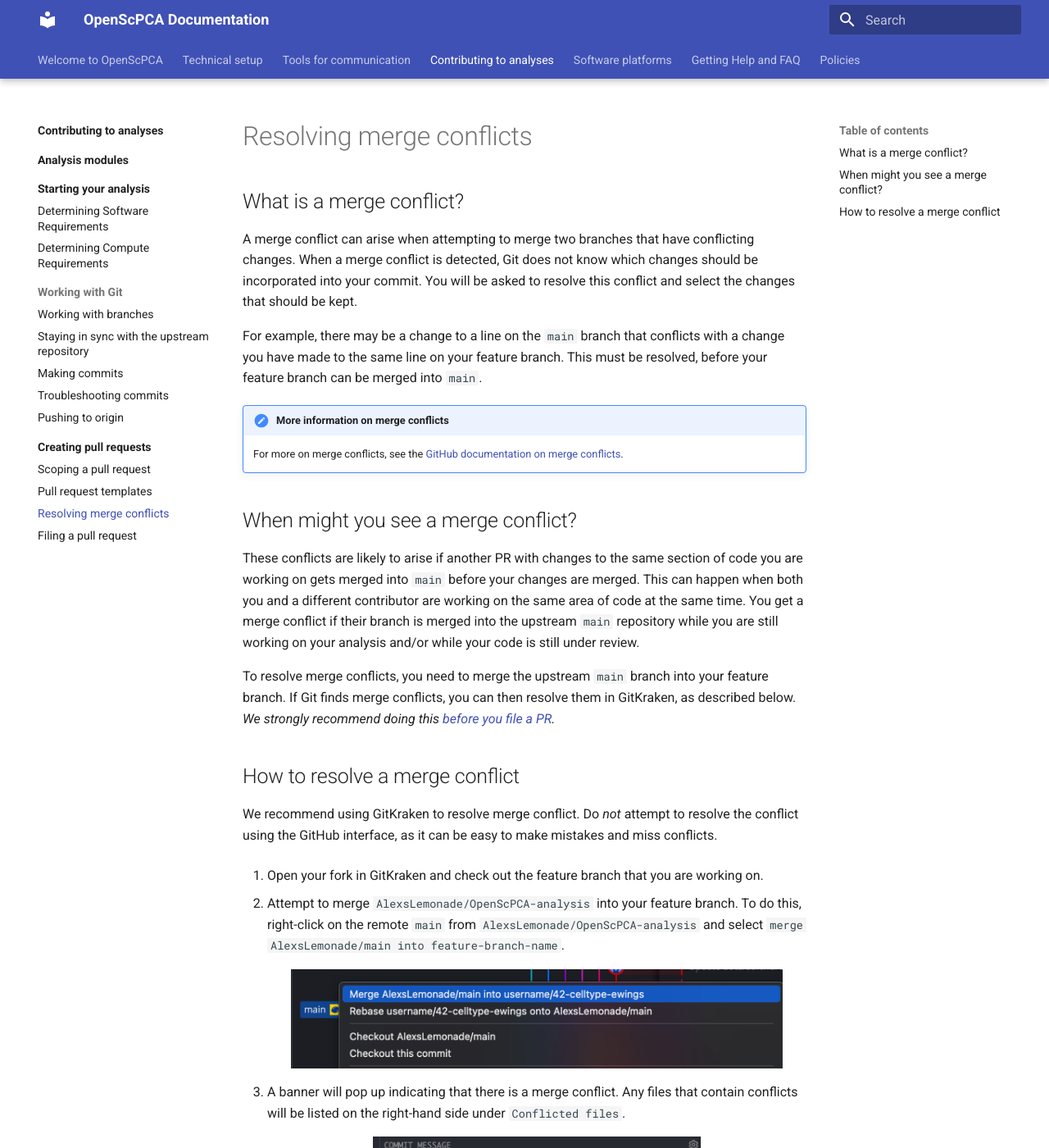
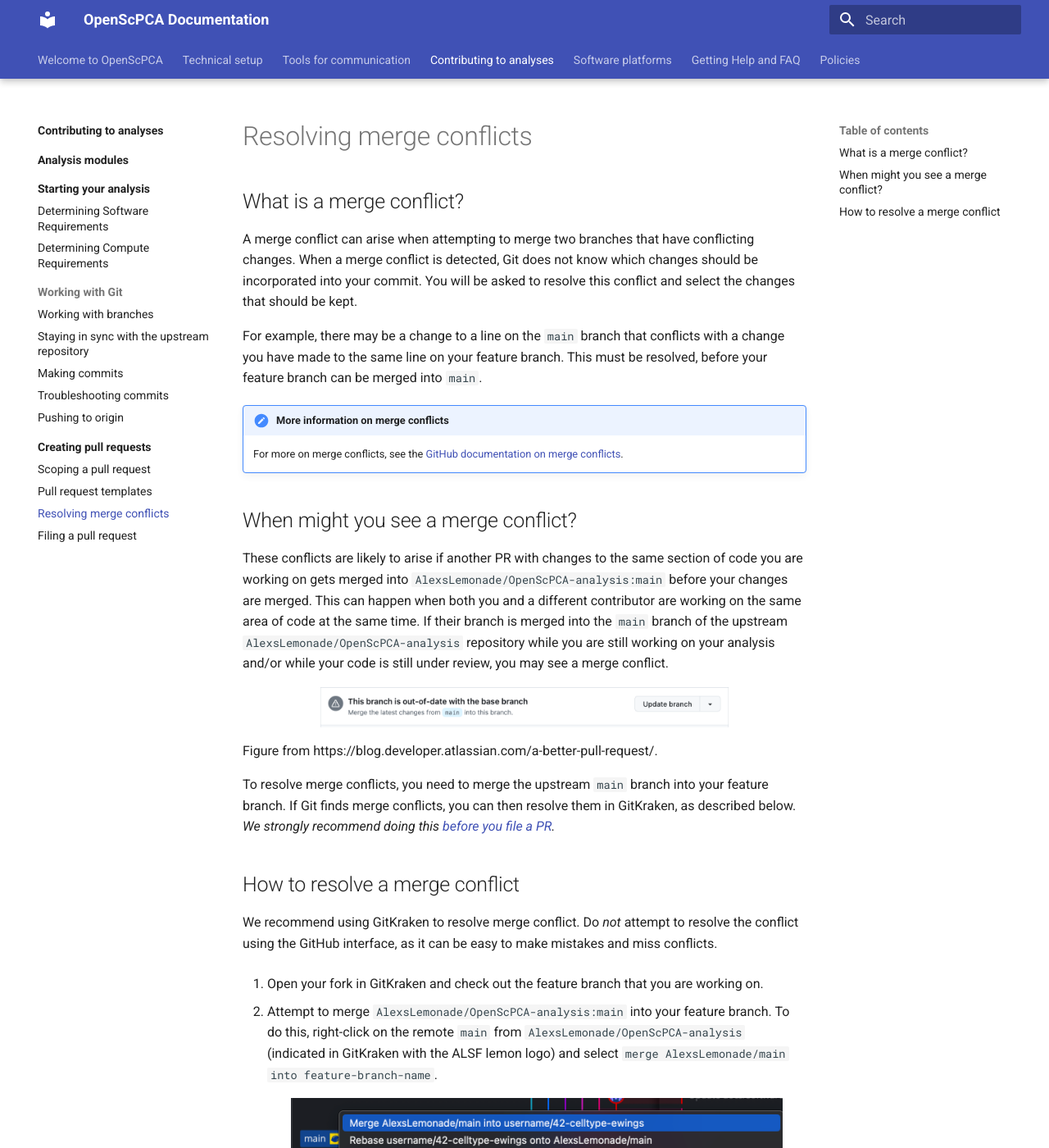
Before and after one commit to AlexsLemonade/OpenScPCA-analysis, an MkDocs documentation site: the page built from docs/contributing-to-analyses/creating-pull-requests/resolve-merge-conflicts.md, in a window 1280 px wide and 1400 px high. Shown: the whole window at 82% size. Built offline with MkDocs 1.6.1 and Material for MkDocs 9.7.7, drawn with Linux system fonts in a browser that asks for light colours.

Commit message:
some rewording

```diff
--- a/docs/contributing-to-analyses/creating-pull-requests/resolve-merge-conflicts.md
+++ b/docs/contributing-to-analyses/creating-pull-requests/resolve-merge-conflicts.md
@@ -14,9 +14,14 @@
 
 ## When might you see a merge conflict?
 
-These conflicts are likely to arise if another PR with changes to the same section of code you are working on gets merged into `main` before your changes are merged.
+These conflicts are likely to arise if another PR with changes to the same section of code you are working on gets merged into `AlexsLemonade/OpenScPCA-analysis:main` before your changes are merged.
 This can happen when both you and a different contributor are working on the same area of code at the same time.
-You get a merge conflict if their branch is merged into the upstream `main` repository while you are still working on your analysis and/or while your code is still under review.
+If their branch is merged into the `main` branch of the upstream `AlexsLemonade/OpenScPCA-analysis` repository while you are still working on your analysis and/or while your code is still under review, you may see a merge conflict.
+
+<figure markdown="span">
+    ![Merge conflicts example](../../img/resolve-merge-conflicts-1.png){width="500"}
+</figure>
+Figure from https://blog.developer.atlassian.com/a-better-pull-request/.
 
 To resolve merge conflicts, you need to merge the upstream `main` branch into your feature branch.
 If Git finds merge conflicts, you can then resolve them in GitKraken, as described below.
@@ -30,8 +35,8 @@
 
 1. Open your fork in GitKraken and check out the feature branch that you are working on.
 
-1. Attempt to merge `AlexsLemonade/OpenScPCA-analysis` into your feature branch.
-To do this, right-click on the remote `main` from `AlexsLemonade/OpenScPCA-analysis` and select `merge AlexsLemonade/main into feature-branch-name`.
+1. Attempt to merge `AlexsLemonade/OpenScPCA-analysis:main` into your feature branch.
+To do this, right-click on the remote `main` from `AlexsLemonade/OpenScPCA-analysis` (indicated in GitKraken with the ALSF lemon logo) and select `merge AlexsLemonade/main into feature-branch-name`.
 
     <figure markdown="span">
         ![Merge main](../../img/resolve-merge-conflicts-2.png){width="600"}
```
